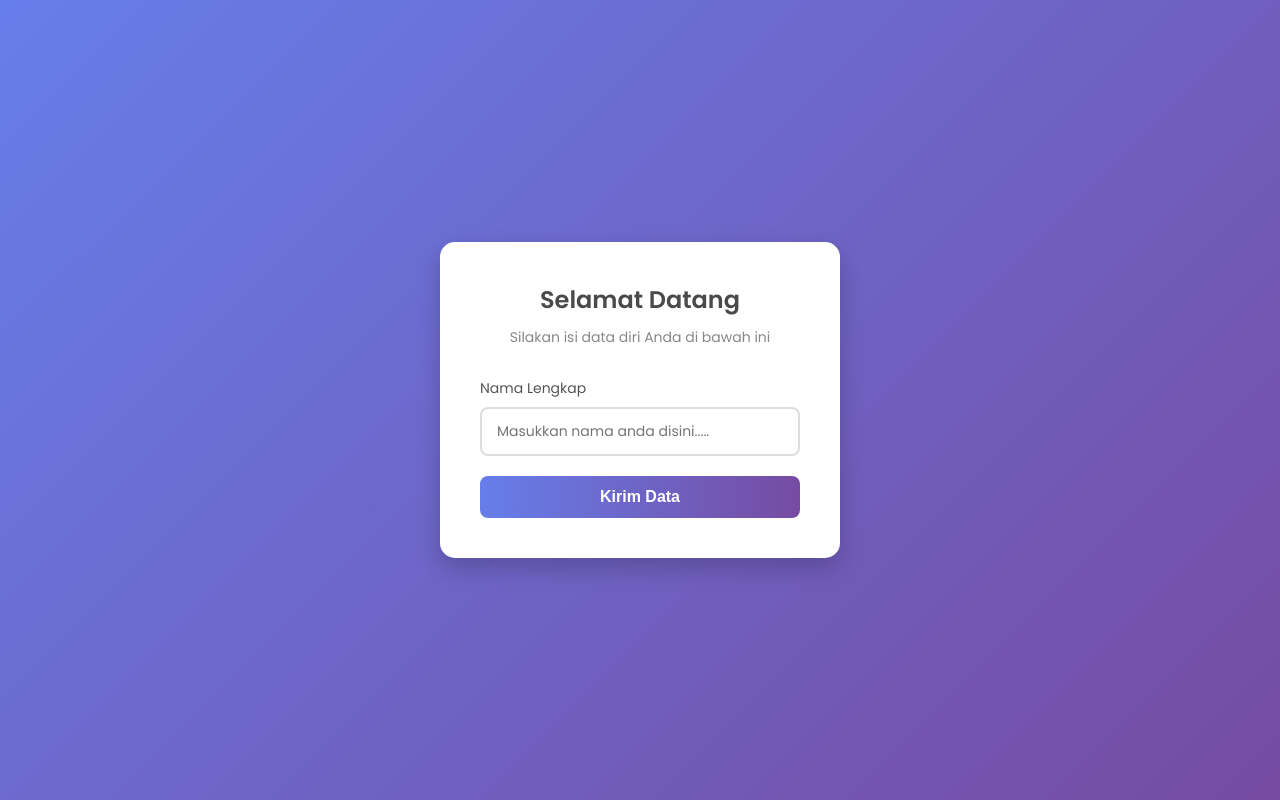
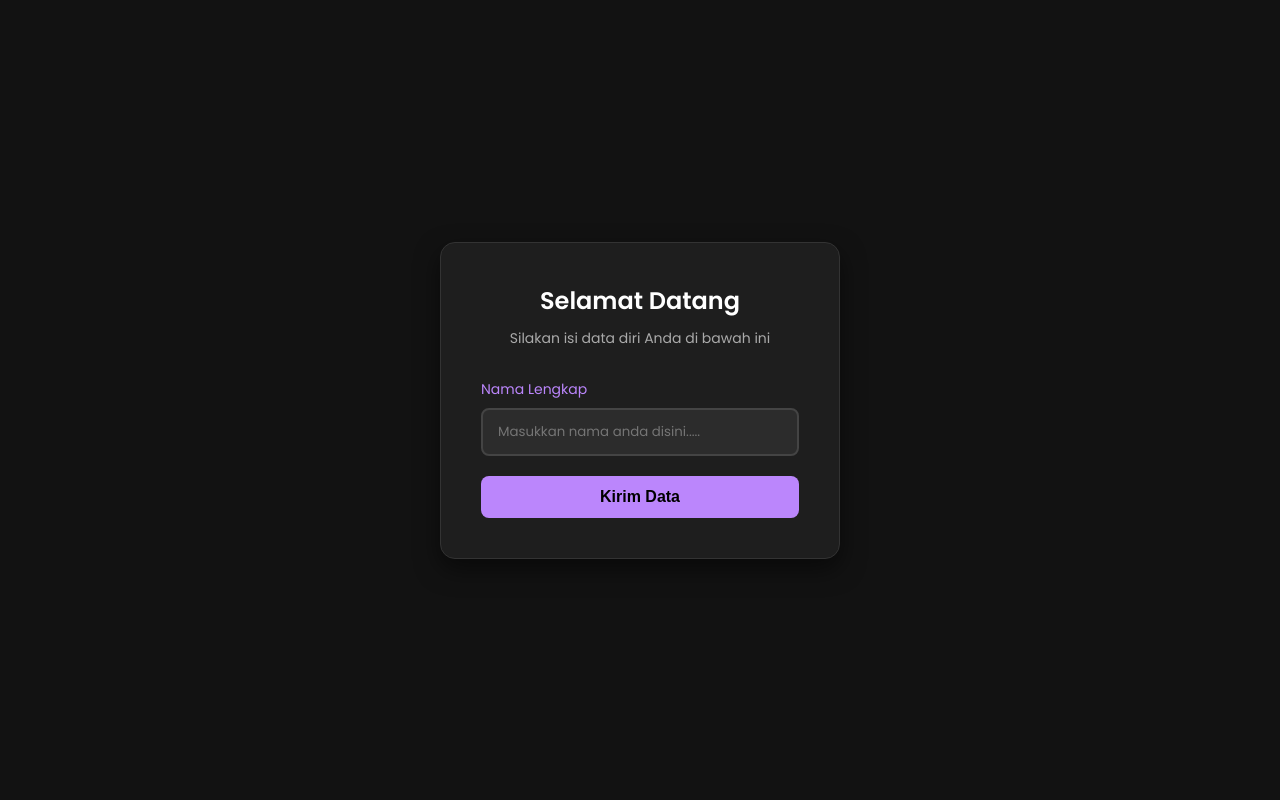
Before and after one commit to zakibn18/FirstFlask_206, a Flask app: page / in a window 1280 px wide. Run offline with Flask 3, Linux system fonts and the light colour scheme.

Commit message:
mengubah warna

```diff
--- a/static/styles.css
+++ b/static/styles.css
@@ -1,132 +1,80 @@
-/* Import Font Keren dari Google Fonts */
 @import url('https://fonts.googleapis.com/css2?family=Poppins:wght@300;400;600&display=swap');
 
-* {
-    margin: 0;
-    padding: 0;
-    box-sizing: border-box;
-}
+* { margin: 0; padding: 0; box-sizing: border-box; }
 
 body {
     font-family: 'Poppins', sans-serif;
-    /* Background Gradient Biru-Ungu Modern */
-    background: linear-gradient(135deg, #667eea 0%, #764ba2 100%);
+    /* Background Gelap */
+    background-color: #121212;
     height: 100vh;
     display: flex;
     justify-content: center;
     align-items: center;
-    color: #333;
+    color: #e0e0e0;
 }
 
 .card {
-    background: white;
+    /* Kartu Abu Gelap */
+    background: #1e1e1e;
     padding: 40px;
     border-radius: 15px;
-    box-shadow: 0 10px 25px rgba(0, 0, 0, 0.2);
+    box-shadow: 0 10px 25px rgba(0, 0, 0, 0.5);
     width: 100%;
     max-width: 400px;
     text-align: center;
-    /* Animasi muncul dari bawah */
+    border: 1px solid #333;
     animation: fadeInUp 0.8s ease;
 }
 
-h2 {
-    margin-bottom: 10px;
-    color: #4a4a4a;
-    font-weight: 600;
+h2 { margin-bottom: 10px; color: #ffffff; font-weight: 600; }
+p.subtitle { color: #aaaaaa; margin-bottom: 30px; font-size: 14px; }
+
+.form-group { margin-bottom: 20px; text-align: left; }
+
+label { display: block; margin-bottom: 8px; font-weight: 500; color: #bb86fc; font-size: 14px; }
+
+input[type="text"] {
+    width: 100%; padding: 12px 15px;
+    background-color: #2c2c2c; /* Input gelap */
+    border: 2px solid #444; border-radius: 8px;
+    color: white; /* Teks putih saat ngetik */
+    font-family: 'Poppins', sans-serif; transition: all 0.3s ease;
 }
 
-p.subtitle {
-    color: #888;
-    margin-bottom: 30px;
-    font-size: 14px;
+input[type="text"]:focus {
+    border-color: #bb86fc; outline: none;
+    box-shadow: 0 0 8px rgba(187, 134, 252, 0.2);
 }
 
-/* Styling Input Form */
-.form-group {
-    margin-bottom: 20px;
-    text-align: left;
-}
-
-label {
-    display: block;
-    margin-bottom: 8px;
-    font-weight: 500;
-    color: #555;
-    font-size: 14px;
-}
-
-input[type="text"] {
-    width: 100%;
-    padding: 12px 15px;
-    border: 2px solid #ddd;
-    border-radius: 8px;
-    font-family: 'Poppins', sans-serif;
-    font-size: 14px;
-    transition: all 0.3s ease;
-}
-
-/* Efek saat input diklik */
-input[type="text"]:focus {
-    border-color: #764ba2;
-    outline: none;
-    box-shadow: 0 0 8px rgba(118, 75, 162, 0.2);
-}
-
-/* Styling Tombol */
 button {
-    width: 100%;
-    padding: 12px;
-    background: linear-gradient(to right, #667eea, #764ba2);
-    color: white;
-    border: none;
-    border-radius: 8px;
-    font-size: 16px;
-    font-weight: 600;
-    cursor: pointer;
+    width: 100%; padding: 12px;
+    /* Tombol Ungu Neon */
+    background: #bb86fc;
+    color: #000; /* Teks hitam agar kontras */
+    border: none; border-radius: 8px;
+    font-size: 16px; font-weight: 600; cursor: pointer;
     transition: transform 0.2s, box-shadow 0.2s;
 }
 
 button:hover {
+    background-color: #9955e8;
     transform: translateY(-3px);
-    box-shadow: 0 5px 15px rgba(118, 75, 162, 0.4);
+    box-shadow: 0 5px 15px rgba(187, 134, 252, 0.3);
 }
 
-/* Styling Halaman Hasil */
 .result-box {
-    background-color: #f0f4f8;
-    padding: 20px;
-    border-radius: 10px;
-    border-left: 5px solid #667eea;
-    margin-bottom: 25px;
-    color: #444;
+    background-color: #252525;
+    padding: 20px; border-radius: 10px;
+    border-left: 5px solid #bb86fc;
+    margin-bottom: 25px; color: #ddd;
 }
 
-.highlight {
-    color: #764ba2;
-    font-weight: bold;
-    font-size: 18px;
+.highlight { color: #bb86fc; font-weight: bold; font-size: 18px; }
+
+.btn-link { text-decoration: none; color: #888; font-size: 14px; }
+.btn-link:hover { color: #bb86fc; }
+
+@keyframes fadeInUp {
+    from { opacity: 0; transform: translateY(20px); }
+    to { opacity: 1; transform: translateY(0); }
 }
-
-.btn-link {
-    text-decoration: none;
-    color: #888;
-    font-size: 14px;
-    transition: color 0.3s;
-}
-
-.btn-link:hover {
-    color: #667eea;
-}
-
-/* Keyframes untuk Animasi */
-@keyframes fadeInUp {
-    from {
-        opacity: 0;
-        transform: translateY(20px);
-    }
-    to {
-        opacity: 1;
-        transform: translateY(0);
-    }
-}
```
